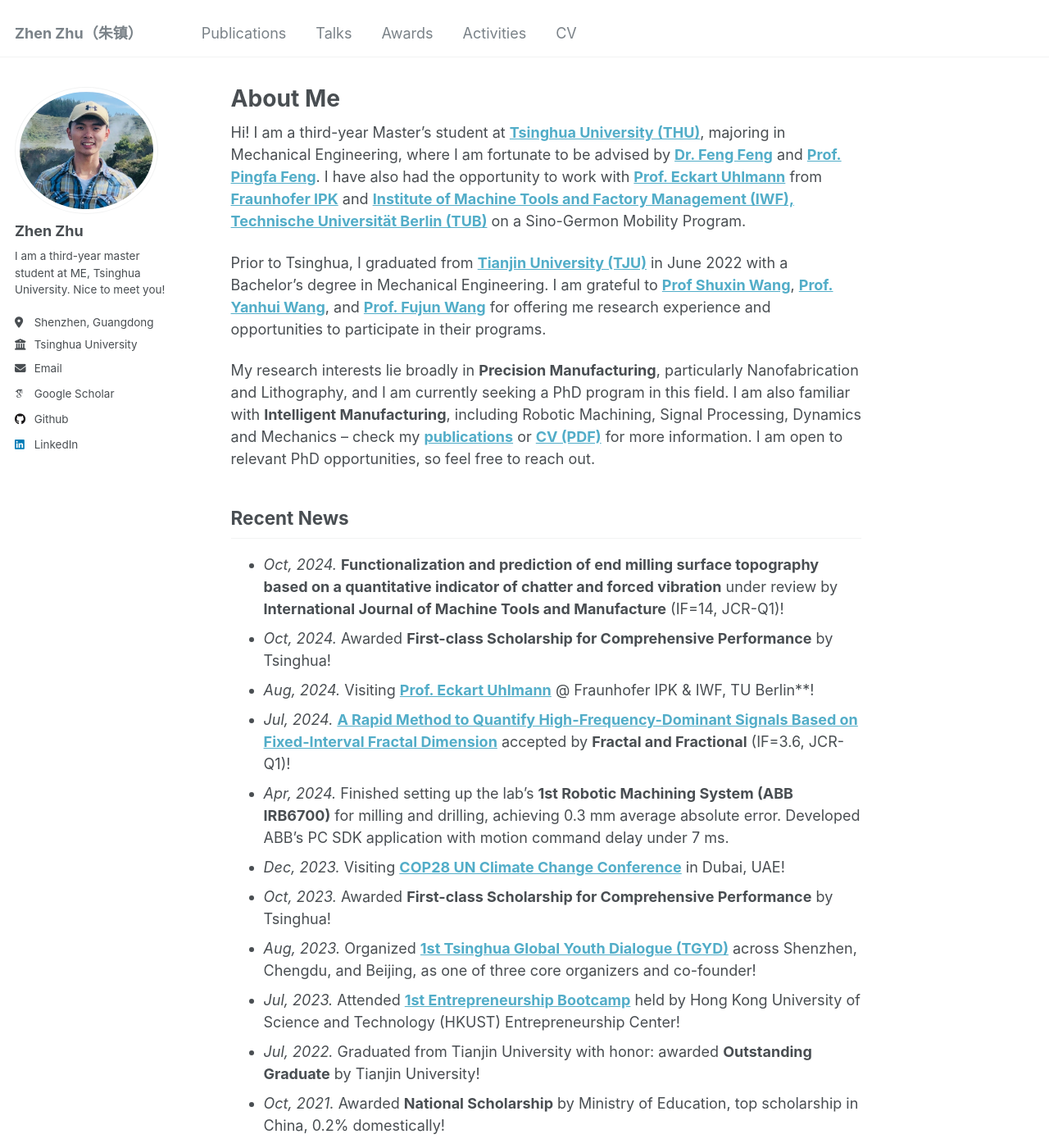
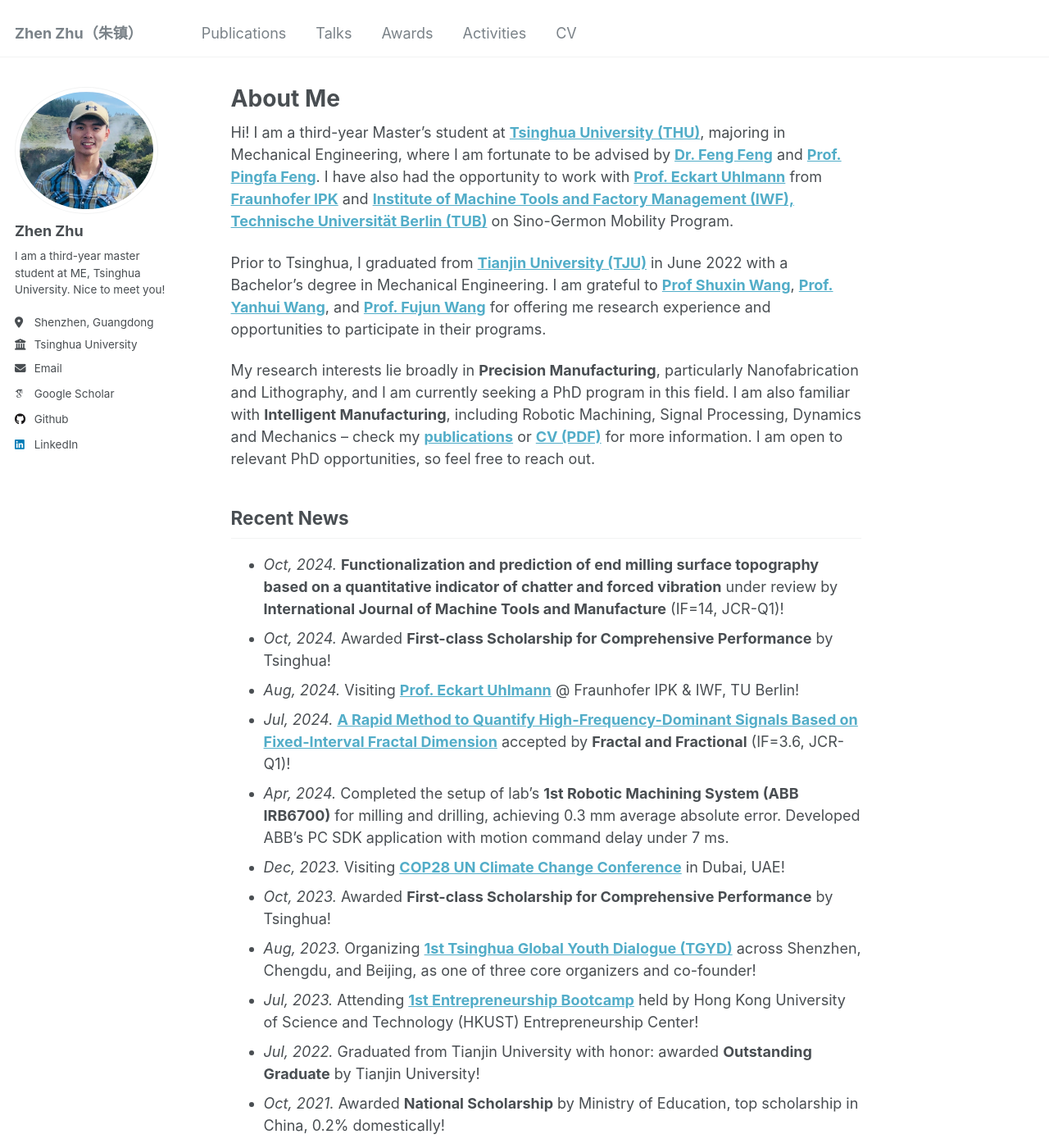
Before and after one commit to zhenzhuzz/zhenzhuzz.github.io, a Jekyll site: the page built from _pages/about.md, in a window 1280 px wide and 1400 px high. Shown: the whole window at 82% size. Built offline with Jekyll 4.4.1, drawn with Linux system fonts in a browser that asks for light colours; some web fonts are replaced.

Commit message:
Update about.md

```diff
--- a/_pages/about.md
+++ b/_pages/about.md
@@ -7,22 +7,22 @@ redirect_from:
   - /about.html
 ---
 
-Hi! I am a third-year Master's student at [**Tsinghua University (THU)**](https://www.tsinghua.edu.cn/en/), majoring in Mechanical Engineering, where I am fortunate to be advised by [**Dr. Feng Feng**](https://www.sigs.tsinghua.edu.cn/ff/) and [**Prof. Pingfa Feng**](https://me.tsinghua.edu.cn/info/1116/1712.htm). I have also had the opportunity to work with [**Prof. Eckart Uhlmann**](https://www.ipk.fraunhofer.de/en/about-us/director.html) from [**Fraunhofer IPK**](https://www.ipk.fraunhofer.de/en.html) and [**Institute of Machine Tools and Factory Management (IWF), Technische Universität Berlin (TUB)**](https://www.tu.berlin/en/iwf) on a Sino-Germon Mobility Program.
+Hi! I am a third-year Master's student at [**Tsinghua University (THU)**](https://www.tsinghua.edu.cn/en/), majoring in Mechanical Engineering, where I am fortunate to be advised by [**Dr. Feng Feng**](https://www.sigs.tsinghua.edu.cn/ff_en/) and [**Prof. Pingfa Feng**](https://me.tsinghua.edu.cn/en/info/1271/1991.htm). I have also had the opportunity to work with [**Prof. Eckart Uhlmann**](https://www.ipk.fraunhofer.de/en/about-us/director.html) from [**Fraunhofer IPK**](https://www.ipk.fraunhofer.de/en.html) and [**Institute of Machine Tools and Factory Management (IWF), Technische Universität Berlin (TUB)**](https://www.tu.berlin/en/iwf) on Sino-Germon Mobility Program.
 
-Prior to Tsinghua, I graduated from [**Tianjin University (TJU)**](https://www.tju.edu.cn/english/index.htm/) in June 2022 with a Bachelor's degree in Mechanical Engineering. I am grateful to [**Prof Shuxin Wang**](https://me.tju.edu.cn/faculty_teachers.action?cla=5&teacherid=1460), [**Prof. Yanhui Wang**](https://me.tju.edu.cn/faculty_teachers.action?cla=5&teacherid=1768), and [**Prof. Fujun Wang**](https://me.tju.edu.cn/faculty_teachers.action?cla=5&teacherid=1778) for offering me research experience and opportunities to participate in their programs.
+Prior to Tsinghua, I graduated from [**Tianjin University (TJU)**](https://www.tju.edu.cn/english/) in June 2022 with a Bachelor's degree in Mechanical Engineering. I am grateful to [**Prof Shuxin Wang**](https://me.tju.edu.cn/faculty_teachers.action?cla=5&teacherid=1460), [**Prof. Yanhui Wang**](https://me.tju.edu.cn/faculty_teachers.action?cla=5&teacherid=1768), and [**Prof. Fujun Wang**](https://me.tju.edu.cn/faculty_teachers.action?cla=5&teacherid=1778) for offering me research experience and opportunities to participate in their programs.
 
 My research interests lie broadly in **Precision Manufacturing**, particularly Nanofabrication and Lithography, and I am currently seeking a PhD program in this field. I am also familiar with **Intelligent Manufacturing**, including Robotic Machining, Signal Processing, Dynamics and Mechanics -- check my [**publications**](publications) or [**CV (PDF)**](CV_Zhen.pdf) for more information. I am open to relevant PhD opportunities, so feel free to reach out.
 
 ## Recent News
 * *Oct, 2024.* **Functionalization and prediction of end milling surface topography based on a quantitative indicator of chatter and forced vibration** under review by **International Journal of Machine Tools and Manufacture** (IF=14, JCR-Q1)!
 * *Oct, 2024.* Awarded **First-class Scholarship for Comprehensive Performance** by Tsinghua!
-* *Aug, 2024.* Visiting [**Prof. Eckart Uhlmann**](https://www.ipk.fraunhofer.de/en/about-us/director.html) @ Fraunhofer IPK & IWF, TU Berlin**!
+* *Aug, 2024.* Visiting [**Prof. Eckart Uhlmann**](https://www.ipk.fraunhofer.de/en/about-us/director.html) @ Fraunhofer IPK & IWF, TU Berlin!
 * *Jul, 2024.* [**A Rapid Method to Quantify High-Frequency-Dominant Signals Based on Fixed-Interval Fractal Dimension**](https://doi.org/10.3390/fractalfract8080455) accepted by **Fractal and Fractional** (IF=3.6, JCR-Q1)!
-* *Apr, 2024.* Finished setting up the lab's **1st Robotic Machining System (ABB IRB6700)** for milling and drilling, achieving 0.3 mm average absolute error. Developed ABB's PC SDK application with motion command delay under 7 ms.
+* *Apr, 2024.* Completed the setup of lab's **1st Robotic Machining System (ABB IRB6700)** for milling and drilling, achieving 0.3 mm average absolute error. Developed ABB's PC SDK application with motion command delay under 7 ms.
 * *Dec, 2023.* Visiting [**COP28 UN Climate Change Conference**](https://unfccc.int/cop28/) in Dubai, UAE!
 * *Oct, 2023.* Awarded **First-class Scholarship for Comprehensive Performance** by Tsinghua!
-* *Aug, 2023.* Organized [**1st Tsinghua Global Youth Dialogue (TGYD)**](https://goglobal.tsinghua.edu.cn/tgyd/) across Shenzhen, Chengdu, and Beijing, as one of three core organizers and co-founder!
-* *Jul, 2023.* Attended [**1st Entrepreneurship Bootcamp**](https://ec.hkust.edu.hk/entrepreneurship-bootcamp) held by Hong Kong University of Science and Technology (HKUST) Entrepreneurship Center!
+* *Aug, 2023.* Organizing [**1st Tsinghua Global Youth Dialogue (TGYD)**](https://goglobal.tsinghua.edu.cn/tgyd/) across Shenzhen, Chengdu, and Beijing, as one of three core organizers and co-founder!
+* *Jul, 2023.* Attending [**1st Entrepreneurship Bootcamp**](https://ec.hkust.edu.hk/entrepreneurship-bootcamp) held by Hong Kong University of Science and Technology (HKUST) Entrepreneurship Center!
 * *Jul, 2022.* Graduated from Tianjin University with honor: awarded **Outstanding Graduate** by Tianjin University!
 * *Oct, 2021.* Awarded **National Scholarship** by Ministry of Education, top scholarship in China, 0.2% domestically!
 * *Oct, 2020.* Awarded **CASC Scholarship** by Tianjin University, top scholarship for TJU sophomores, 1 student per major!
```
